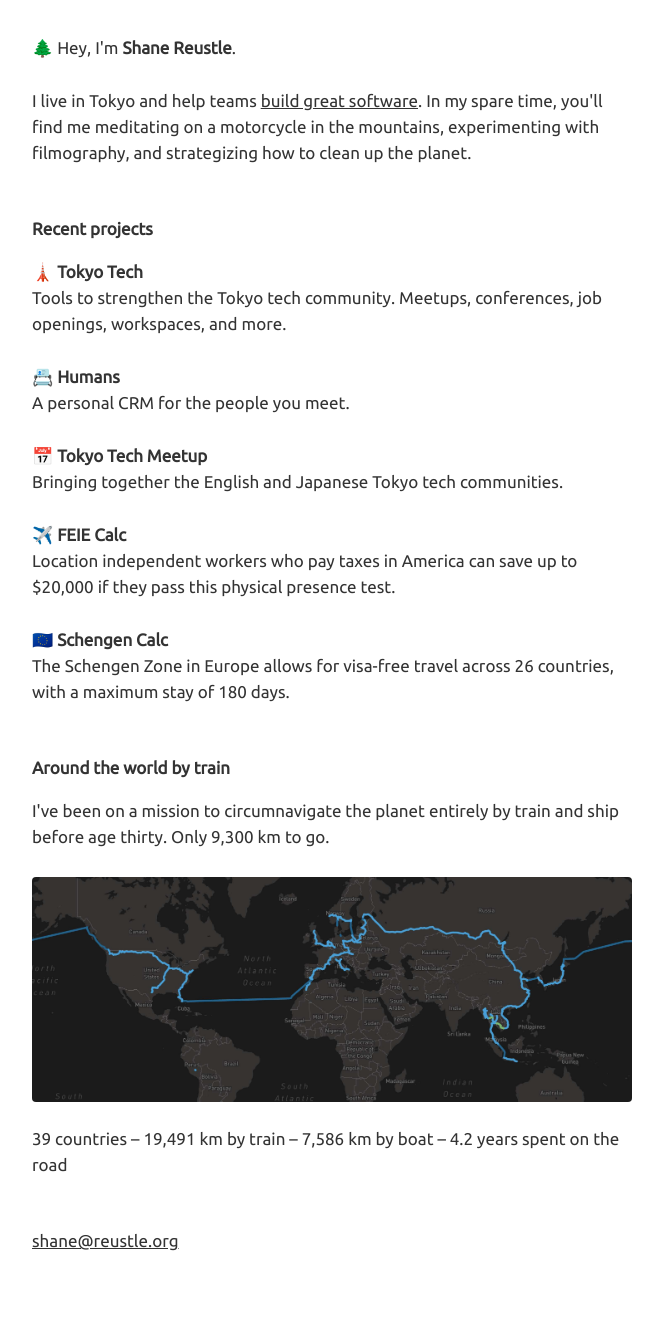
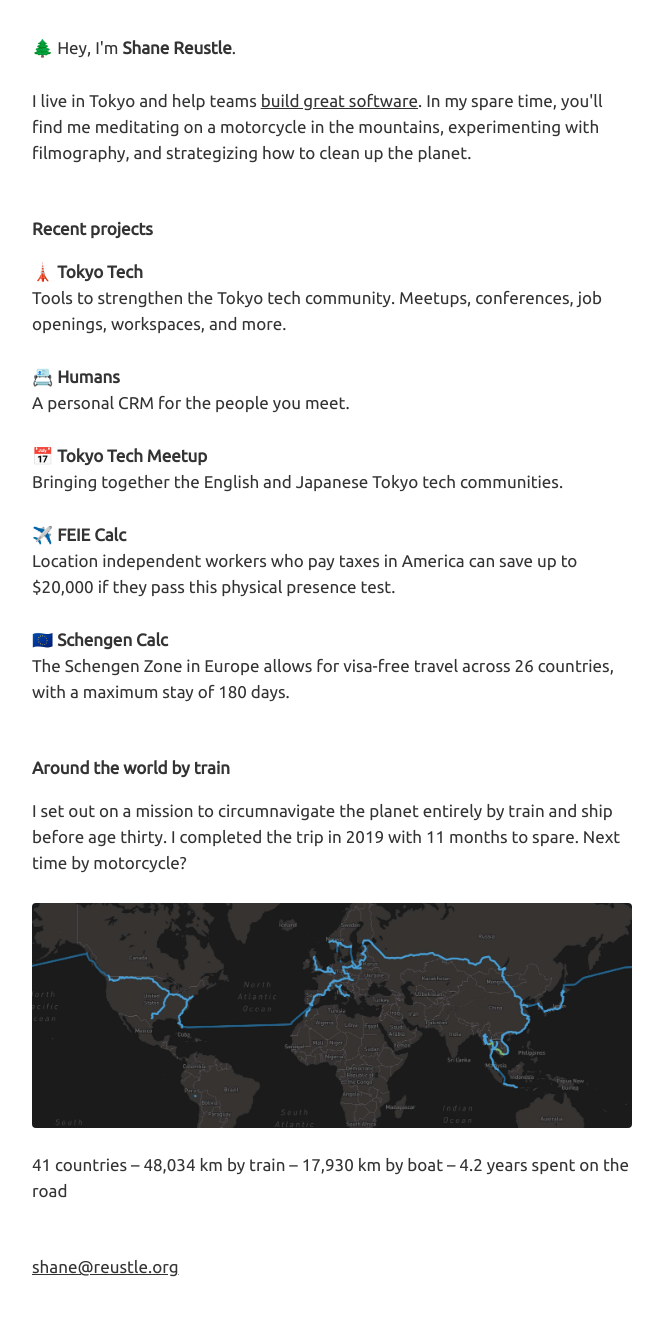
Before and after one commit to reustle/reustle, a Jekyll site: the page index.html, which Jekyll copies as it is, in a window 1280 px wide. Shown: the whole page, without its empty margins (308-971 px from the left). Built offline with Jekyll 4.4.1, drawn with Linux system fonts in a browser that asks for light colours; before the commit the page ends 1312 px from its top, so only the background shows below that.

Commit message:
Complete RTW data

```diff
--- a/index.html
+++ b/index.html
@@ -80,11 +80,11 @@
         <section>
             <strong>Around the world by train</strong>
             <p>
-                I've been on a mission to circumnavigate the planet entirely by train and ship before age thirty. Only 9,300 km to go.
+                I set out on a mission to circumnavigate the planet entirely by train and ship before age thirty. I completed the trip in 2019 with 11 months to spare. Next time by motorcycle?
             </p>
             <a href="/rtw"><img src="static/rtw-map.jpg" alt="RTW Map" /></a>
             <p>
-                39 countries – 19,491 km by train – 7,586 km by boat – 4.2 years spent on the road
+                41 countries – 48,034 km by train – 17,930 km by boat – 4.2 years spent on the road
             </p>
         </section>
 
```
